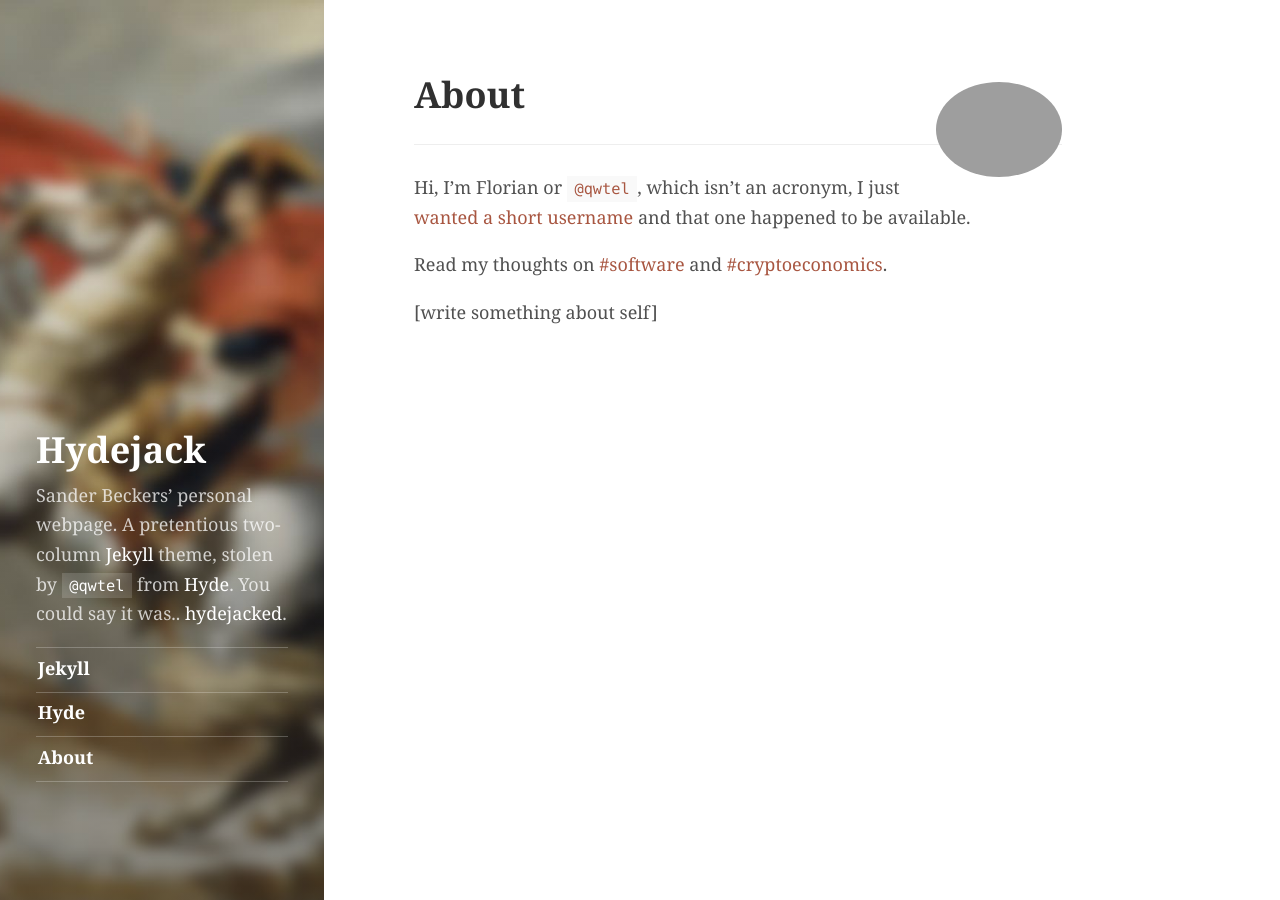
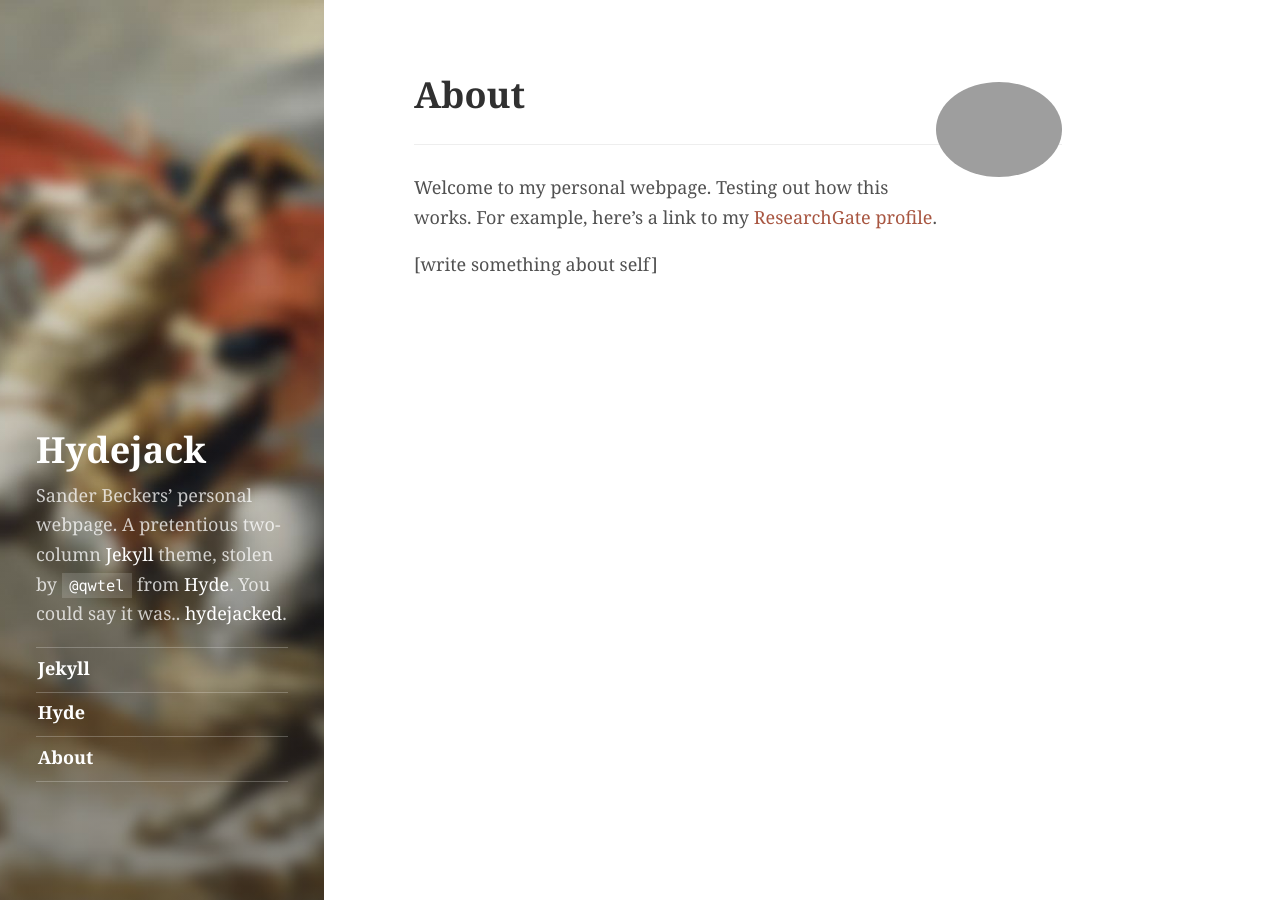
Before and after one commit to SanderBeckers/website, a Jekyll site: the page built from about.md, in a window 1280 px wide. Built offline with Jekyll 4.4.1, drawn with Linux system fonts in a browser that asks for light colours.

Commit message:
Update _config.yml

```diff
--- a/_config.yml
+++ b/_config.yml
@@ -46,21 +46,21 @@ author:
   photo2x:           http://qwtel.com/public/img/flo@2x.jpg
 
   # Markdown enabled, can use multiple paragraphs (enabled by `|`)
+  #SB:
   about:             |
-    Hi, I'm Florian or [`@qwtel`](https://www.twitter.com/qwtel), which isn't an acronym,
-    I just [wanted a short username](http://qwtel.com/how-to-find-a-short-username) and that one happened to be available.
-
-    Read my thoughts on [#software](http://qwtel.com/tag/software) and [#cryptoeconomics](http://qwtel.com/tag/cryptoeconomics).
+    Welcome to my personal webpage. Testing out how this works. For example, here's a link to my
+    [ResearchGate profile](https://www.researchgate.net/profile/Sander_Beckers).
 
   # Social media icons in sidebar
-  # Comment/uncommet to show/hide
+  # Comment/uncomment to show/hide
   # Icons appear in order, can be rearranged:
   social:
     facebook:        _username_
-    twitter:         _username_
-    google:          _number_
-    vk:              _username_
-    youtube:         _string___string___string_
+    linkedin:        _firstname_-_lastname_-_string_
+    #twitter:         _username_
+    #google:          _number_
+    #vk:              _username_
+    #youtube:         _string___string___string_
     # vimeo:           _username_
     # vine:            _username_
     # spotify:         user/_number_
@@ -85,7 +85,6 @@ author:
     # npm:             _username_
     # hackernews:      _username_
     # trello:          _firstname__lastname_
-    # linkedin:        _firstname_-_lastname_-_string_
     # xing:            _firstname___lastname__counter_
     # blogger:         _number_
     # delicious:       _username_
@@ -93,7 +92,7 @@ author:
     # paypal:          _username_
 
 # Remove to disable Google Anaylics
-google_analytics_id: 'UA-84025722-2'
+#google_analytics_id: 'UA-84025722-2'
 
 # Setting a disqus subdomain will enable the comment section
 # disqus:            <username>
```
